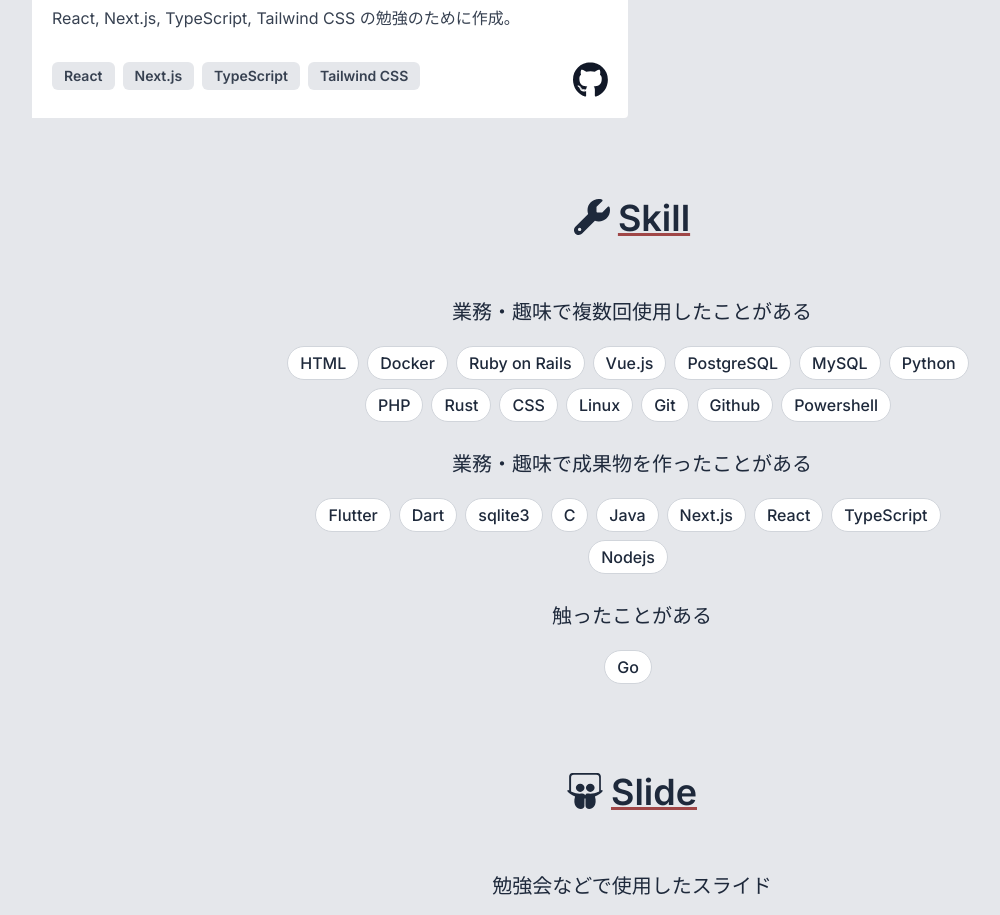
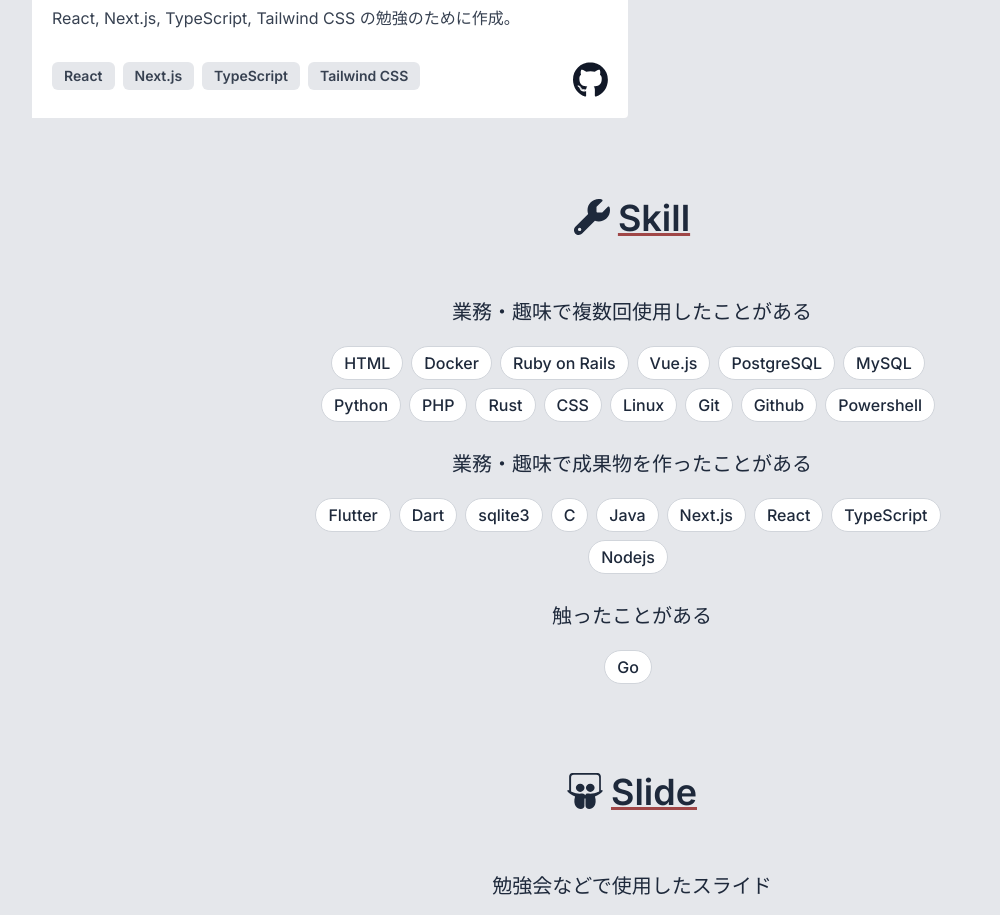
Before and after one commit to various3211workd/learn_portfolio, a Next.js app: page / in a window 1280 px wide. Shown: the part 2732-3647 px from the top of the page, without its empty margins (8-1008 px from the left). Built offline with nearby package versions, Linux system fonts and the light colour scheme.

Commit message:
[Change] スマホ画面にした際に、スキルタグの両サイドに空白が入るように修正

```diff
--- a/src/components/skils.tsx
+++ b/src/components/skils.tsx
@@ -7,7 +7,7 @@ import { faWrench } from '@fortawesome/free-solid-svg-icons';
 const Skills = () => {
   return (
     <section id="skills">
-      <div className="text-center pt-20">
+      <div className="text-center pt-20 mx-8">
         <p className="text-4xl pb-10 text-center font-semibold whitespace-nowrap underline decoration-[#A04747]">
           <FontAwesomeIcon icon={faWrench} className="pr-2" />
           Skill
```
